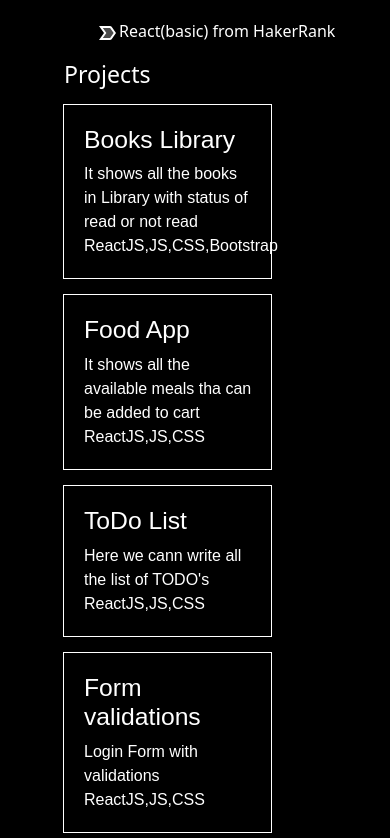
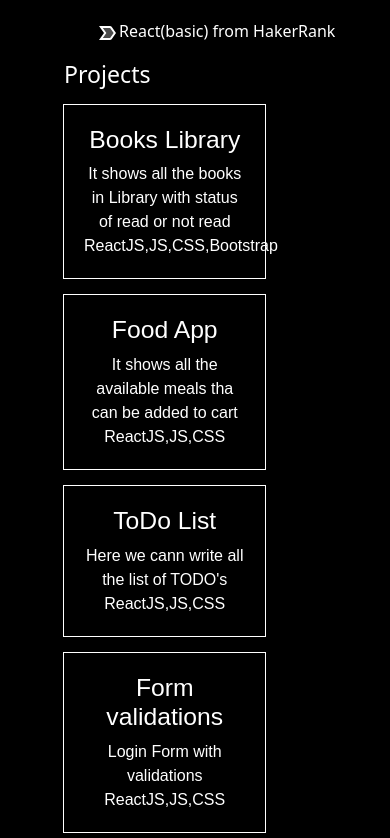
Before and after one commit to MadugulaUsha/profile, a React (Create React App) app: page / in a window 390 px wide. Shown: the part 1306-2144 px from the top of the page. Built offline with nearby package versions, Linux system fonts and the light colour scheme.

Commit message:
css changed

```diff
--- a/src/Components/Projects.module.css
+++ b/src/Components/Projects.module.css
@@ -26,8 +26,8 @@
     .pro{
         margin-left: 3rem;
     }
-    .card li{
-        text-align: left;
-    }
+   .card{
+    width: 85%;
+   }
 
   }
```
